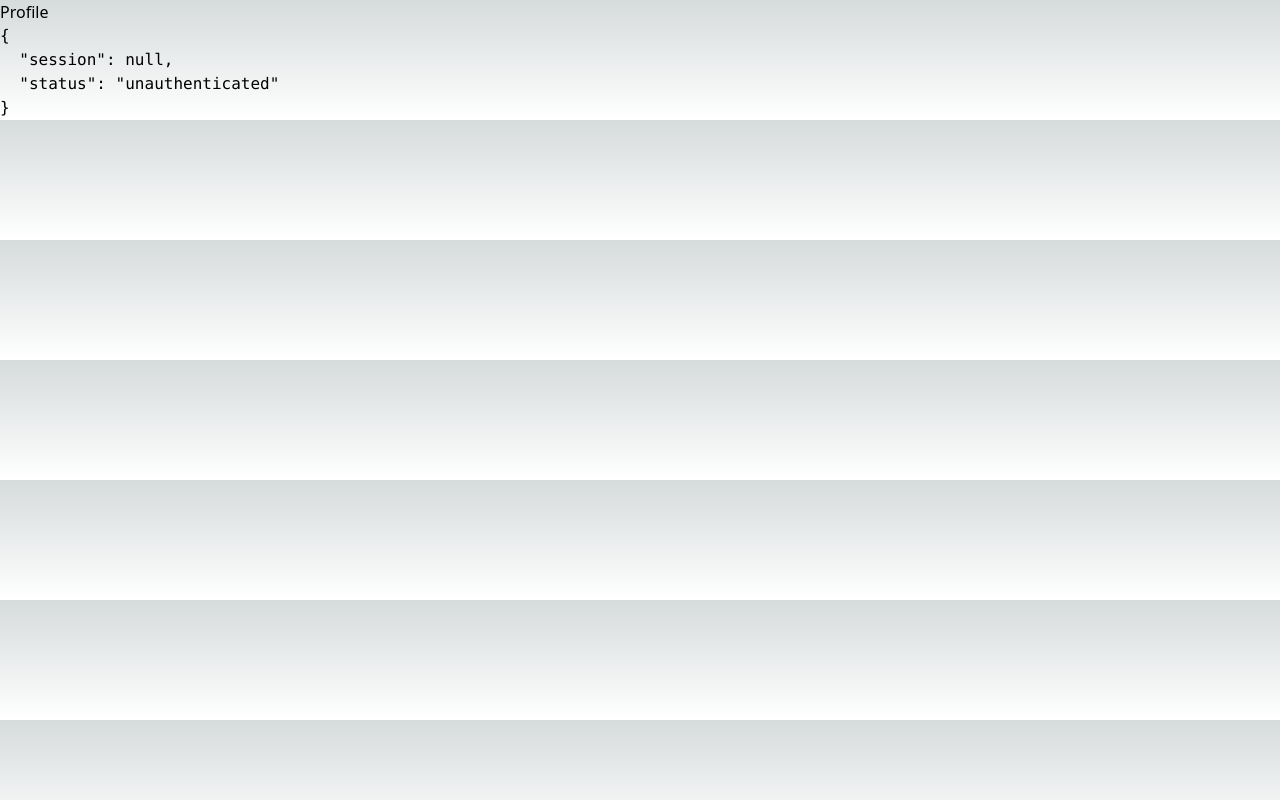
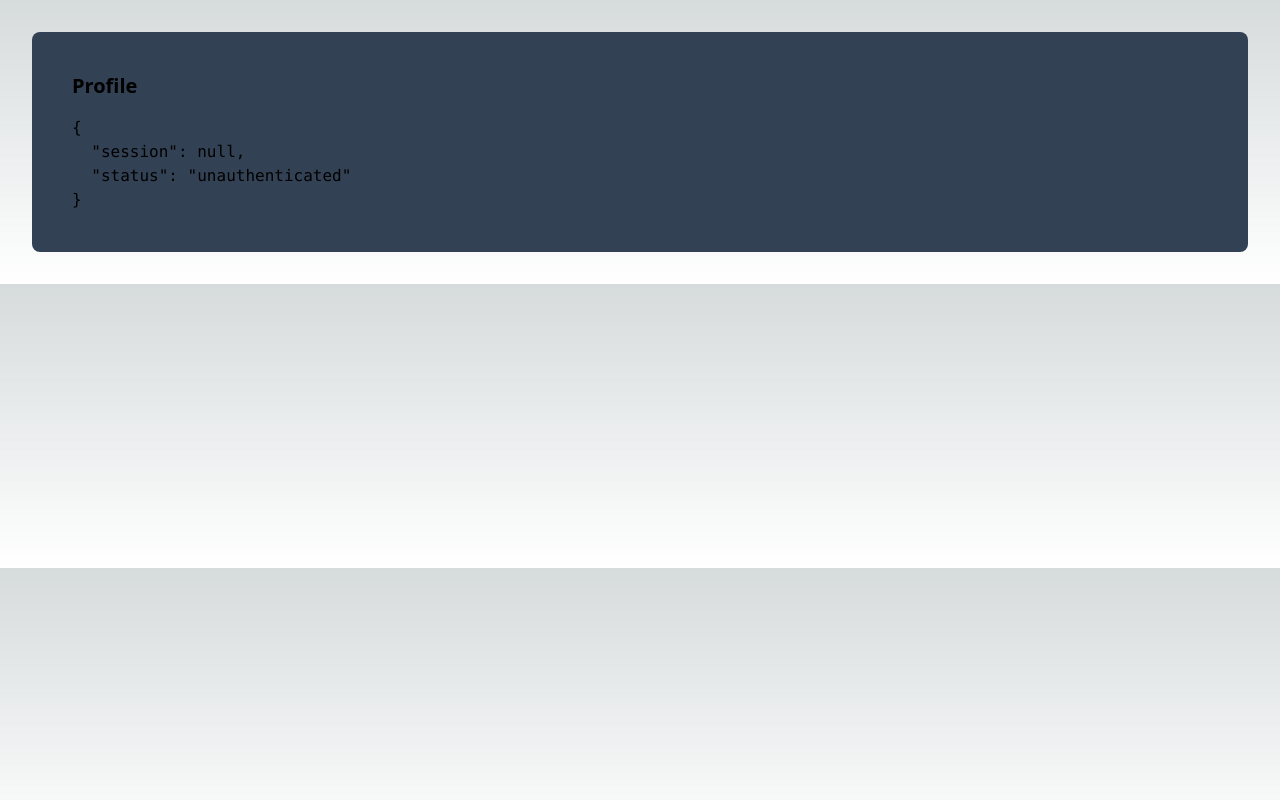
Before and after one commit to simon0820s/NextLogin, a Next.js app: page /dashboard/profile in a window 1280 px wide. Built offline with nearby package versions, Linux system fonts and the light colour scheme; no server answers.

Commit message:
create profile section

```diff
--- a/src/app/dashboard/profile/page.tsx
+++ b/src/app/dashboard/profile/page.tsx
@@ -8,8 +8,8 @@ export default function ProfilePage() {
 
     console.log(session, status)
     return (
-        <div>
-            <h1>Profile</h1>
+        <div className="flex flex-col gap-4 p-10 bg-slate-700 rounded-lg m-8">
+            <h1 className="font-bold text-xl">Profile</h1>
             <pre>
                 {
                     JSON.stringify({
```
